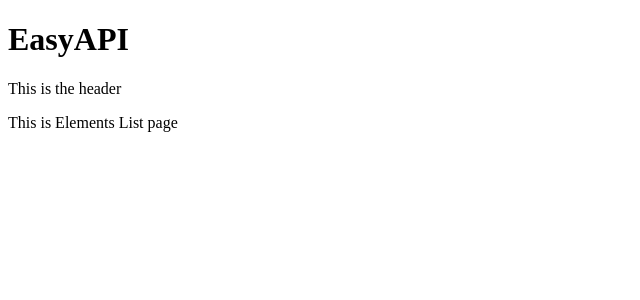
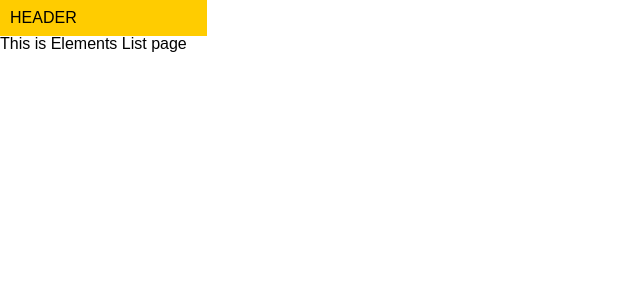
Before and after one commit to manoj-nama/tool-bff-builder, a React (Create React App) app: page /elements in a window 1280 px wide. Shown: the top 300 px of the page, without its empty margins (0-640 px from the left). Built offline with nearby package versions, Linux system fonts and the light colour scheme.

Commit message:
Adding scss stylesheets

```diff
--- a/src/app/Main.js
+++ b/src/app/Main.js
@@ -10,6 +10,8 @@
 import {
   Header,
 } from './components';
+
+import './main.scss';
 
 const MainApp = () => {
   return (
--- /dev/null
+++ b/src/app/components/Header/header.scss
@@ -0,0 +1,7 @@
+.header {
+  display: flex;
+  flex: 1;
+  width: 100%;
+  padding: 10px;
+  background-color: #fc0;
+}
--- a/src/app/components/Header/index.js
+++ b/src/app/components/Header/index.js
@@ -1,10 +1,10 @@
 import React from 'react';
+import styles from './header.scss';
 
 const Header = () => {
   return (
-    <div>
-      <h1>EasyAPI</h1>
-      <p>This is the header</p>
+    <div className="header">
+      <h1>HEADER</h1>
     </div>
   )
 };
--- /dev/null
+++ b/src/app/main.scss
@@ -0,0 +1,49 @@
+html, body, div, span, applet, object, iframe,
+h1, h2, h3, h4, h5, h6, p, blockquote, pre,
+a, abbr, acronym, address, big, cite, code,
+del, dfn, em, img, ins, kbd, q, s, samp,
+small, strike, strong, sub, sup, tt, var,
+b, u, i, center,
+dl, dt, dd, ol, ul, li,
+fieldset, form, label, legend,
+table, caption, tbody, tfoot, thead, tr, th, td,
+article, aside, canvas, details, embed,
+figure, figcaption, footer, header, hgroup,
+menu, nav, output, ruby, section, summary,
+time, mark, audio, video {
+  margin: 0;
+  padding: 0;
+  border: 0;
+  font-size: 100%;
+  font: inherit;
+  vertical-align: baseline;
+  font-family: sans-serif;
+}
+/* HTML5 display-role reset for older browsers */
+article, aside, details, figcaption, figure,
+footer, header, hgroup, menu, nav, section {
+  display: block;
+}
+body {
+  line-height: 1;
+  display: flex;
+}
+ol, ul {
+  list-style: none;
+}
+blockquote, q {
+  quotes: none;
+}
+blockquote:before, blockquote:after,
+q:before, q:after {
+  content: '';
+  content: none;
+}
+table {
+  border-collapse: collapse;
+  border-spacing: 0;
+}
+
+p, h1, h2, h3, h4, h5, h6 {
+  margin: 0;
+}
```
